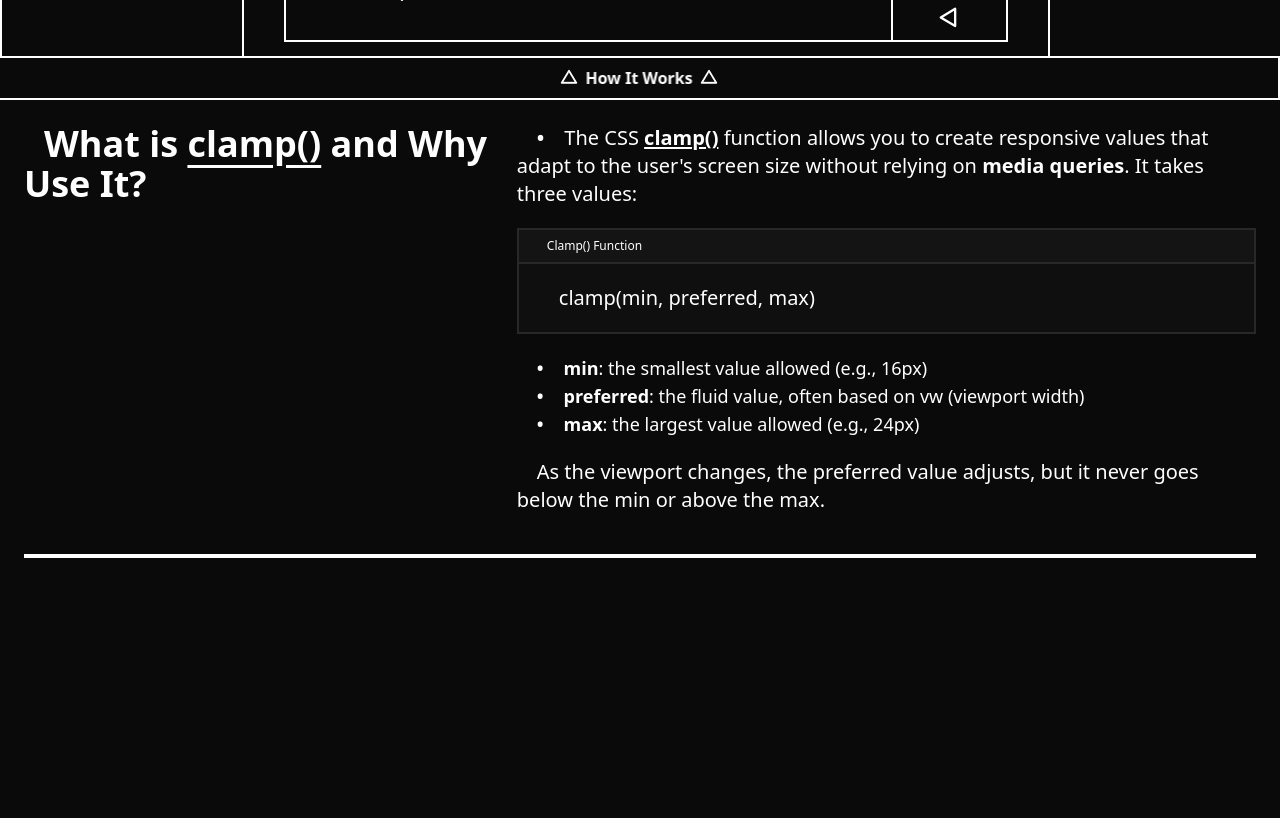
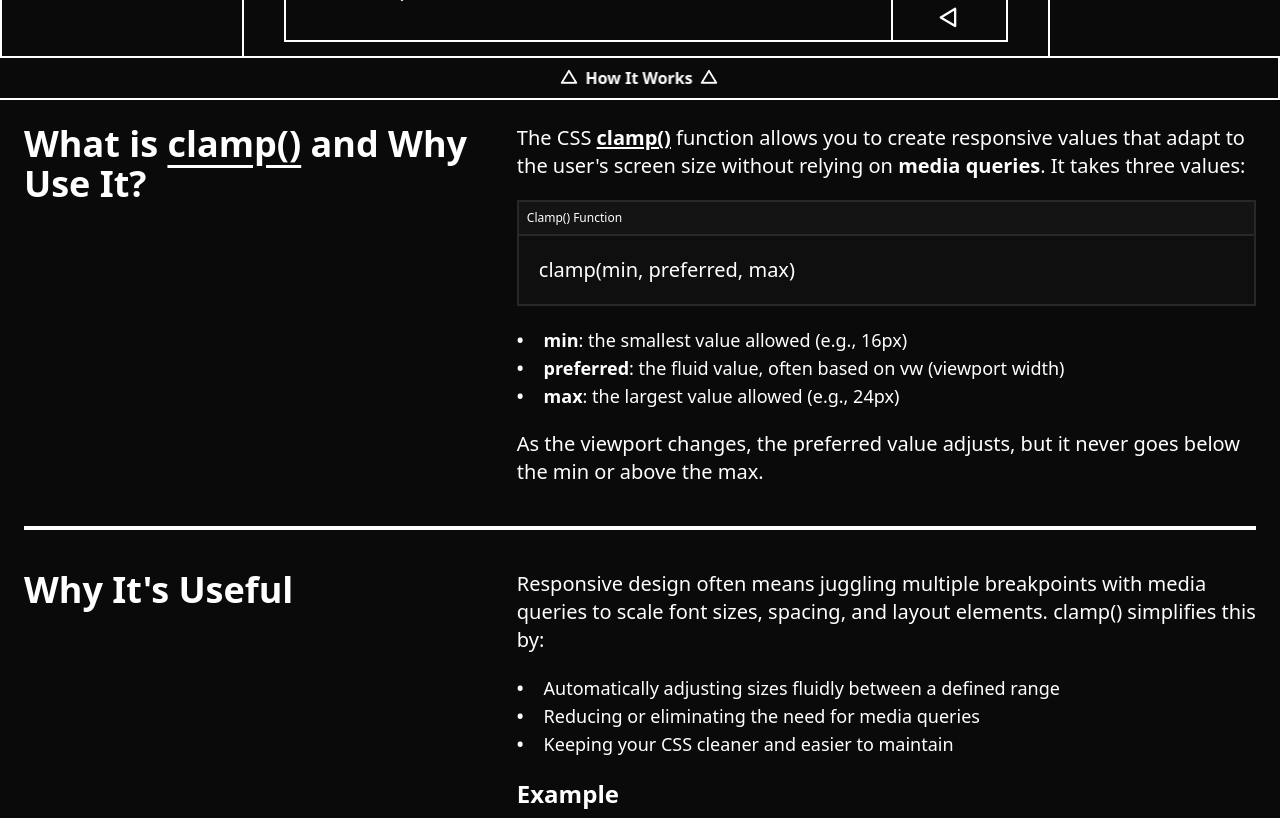
Before and after one commit to auilk/clampli, a React (Vite) app: page / in a window 1280 px wide. Shown: the part 700-1518 px from the top of the page. Built offline with nearby package versions, Linux system fonts and the light colour scheme.

Commit message:
Complete second section of 'How It Works' slide

```diff
--- a/src/components/Slide.jsx
+++ b/src/components/Slide.jsx
@@ -1,7 +1,6 @@
 import { useLayoutEffect, useRef, useState } from "react";
 import useToggleStore from "../store/toggle-store";
 import Toggle from "./Toggle";
-import DottedBG from "./DottedBG";
 
 function Slide()
 {
@@ -72,13 +71,13 @@ function Slide()
                     height: `${height}px`
                 }}
             >
-                <section className="flex pb-10 border-b-4 border-b-white text-white text-xl indent-5 z-1">
+                <section className="flex pb-10 border-b-4 border-b-white text-white text-xl z-1">
                     <div className="flex items-start w-full h-full flex-[40%]">
                         <h1 className="sticky top-0 left-0 text-4xl font-bold">What is <span className="underline underline-offset-8">clamp()</span> and Why Use It?</h1>
                     </div>
 
                     <div className="flex-[60%]">
-                        <p className="text-xl text-white flex-[60%] indent-5"><span className="pr-5 font-bold">•</span>The CSS <span className="underline underline-offset-2 font-bold">clamp()</span> function allows you to create responsive values that adapt to the user's screen size without relying on <span className="font-bold">media queries</span>. It takes three values:</p>
+                        <p className="text-xl text-white flex-[60%]">The CSS <span className="underline underline-offset-2 font-bold">clamp()</span> function allows you to create responsive values that adapt to the user's screen size without relying on <span className="font-bold">media queries</span>. It takes three values:</p>
 
                         <div className="my-5 border-2 border-graphite-300">
                             <h5 className="p-2 text-xs border-b-2 border-b-graphite-300 bg-graphite-700">Clamp() Function</h5>
@@ -97,6 +96,44 @@ function Slide()
                         <p>As the viewport changes, the preferred value adjusts, but it never goes below the min or above the max.</p>
                     </div>
                 </section>
+
+                <section className="flex pb-10 border-b-4 border-b-white text-white text-xl z-1">
+                    <div className="flex items-start w-full h-full flex-[40%]">
+                        <h1 className="sticky top-0 left-0 text-4xl font-bold">Why It's Useful</h1>
+                    </div>
+
+                    <div className="flex-[60%]">
+                        <p className="mb-5">Responsive design often means juggling multiple breakpoints with media queries to scale font sizes, spacing, and layout elements. clamp() simplifies this by:</p>
+
+                        <div className="mb-5 text-lg">
+                            <p><span className="font-bold pr-5">•</span>Automatically adjusting sizes fluidly between a defined range</p>
+
+                            <p><span className="font-bold pr-5">•</span>Reducing or eliminating the need for media queries</p>
+
+                            <p><span className="font-bold pr-5">•</span>Keeping your CSS cleaner and easier to maintain</p>
+                        </div>
+
+                        <h3 className="text-2xl font-bold">Example</h3>
+
+                        <div className="my-5 border-2 border-graphite-300">
+                            <h5 className="p-2 text-xs border-b-2 border-b-graphite-300 bg-graphite-700">css</h5>
+
+                            <p className="p-5 text-xl bg-graphite-800">font-size: clamp(16px, 2vw, 24px);</p>
+                        </div>
+
+                        <p>This means:</p>
+
+                        <div className="my-5 text-lg">
+                            <p><span className="font-bold pr-5">•</span>The text will never be smaller than 16px</p>
+
+                            <p><span className="font-bold pr-5">•</span>It will grow based on 2vw as the screen gets larger</p>
+
+                            <p><span className="font-bold pr-5">•</span>But it will never exceed 24px</p>
+                        </div>
+
+                        <p>You can use clamp() for font sizes, <span className="font-bold">padding, margins, widths, and more</span>. Making it a powerful tool for responsive design.</p>
+                    </div>
+                </section>
             </div>
         </section>
     );
```
